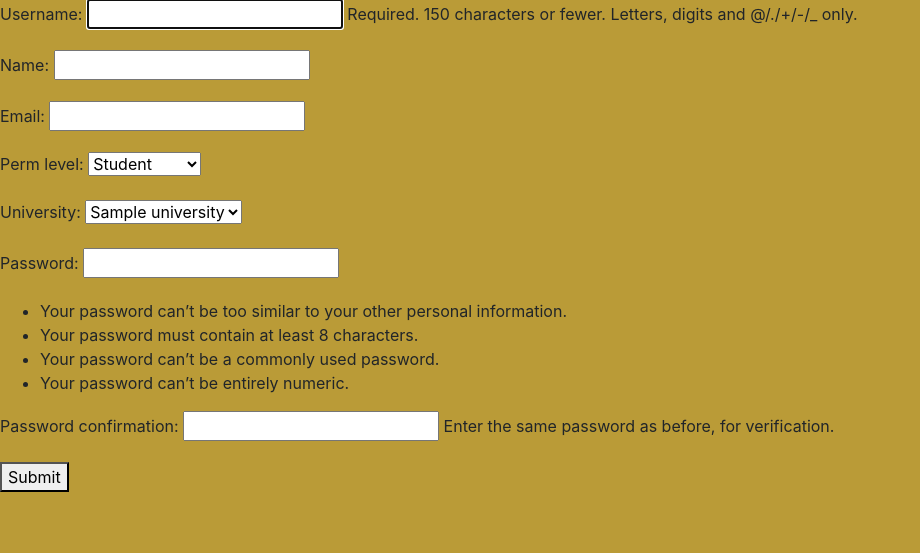
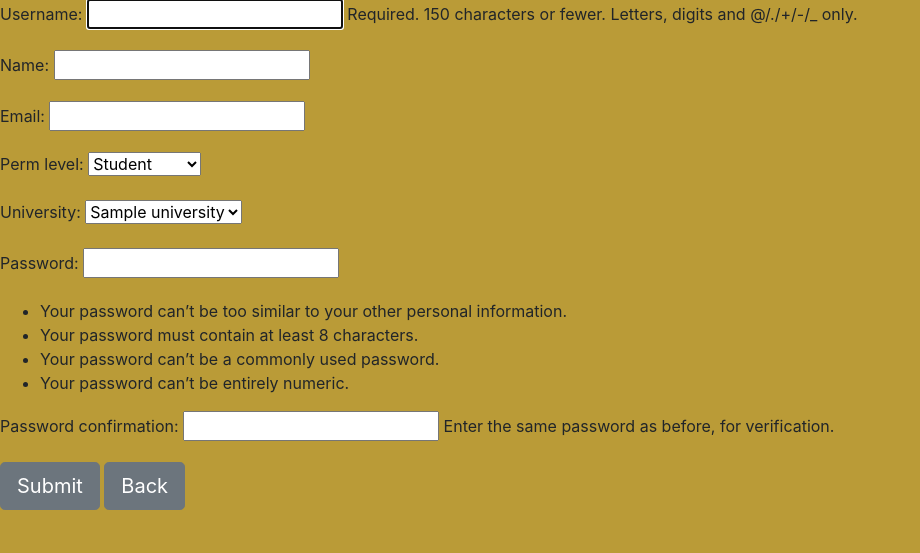
Before and after one commit to jbrown32597/dbproject, a Django app: template events/templates/events/addUniversity.html in a window 1280 px wide. Shown: the part 57-610 px from the top of the page, without its empty margins (0-920 px from the left). Run offline with Django 3.2, Linux system fonts and the light colour scheme; the template is opened without the code that fills it: values that come from a table or form of the project are taken from there, others are empty; tables that the repository leaves empty hold one stand-in row (values such as "Sample post"); some libraries are stand-ins or nearby versions.

Commit message:
Added back button to addUniversity form; added Add University button to university list

```diff
--- a/events/templates/events/addUniversity.html
+++ b/events/templates/events/addUniversity.html
@@ -9,7 +9,8 @@
     <form action="{% url 'events:addUniversity' %}" method="POST">
         {% csrf_token %}
         {{ form.as_p }}
-        <button type="submit">Submit</button>
+        <button type="submit" class="btn btn-lg btn-secondary">Submit</button>
+        <a href="{% url 'events:universities' %}" class="btn btn-lg btn-secondary">Back</a>
     </form>
 </div>
 {% endblock %}
--- a/events/templates/events/listUniversities.html
+++ b/events/templates/events/listUniversities.html
@@ -6,6 +6,7 @@
 
 {% block body %}
 <ul>
+    <a class="btn btn-lg btn-secondary" href="{% url 'events:addUniversity' %}">Add a University</a>
     {% for university in object_list %}
         <li><a href="{% url 'events:viewUniversity' university.pk %}">{{ university.name }}</a></li>
     {% endfor %}
```
